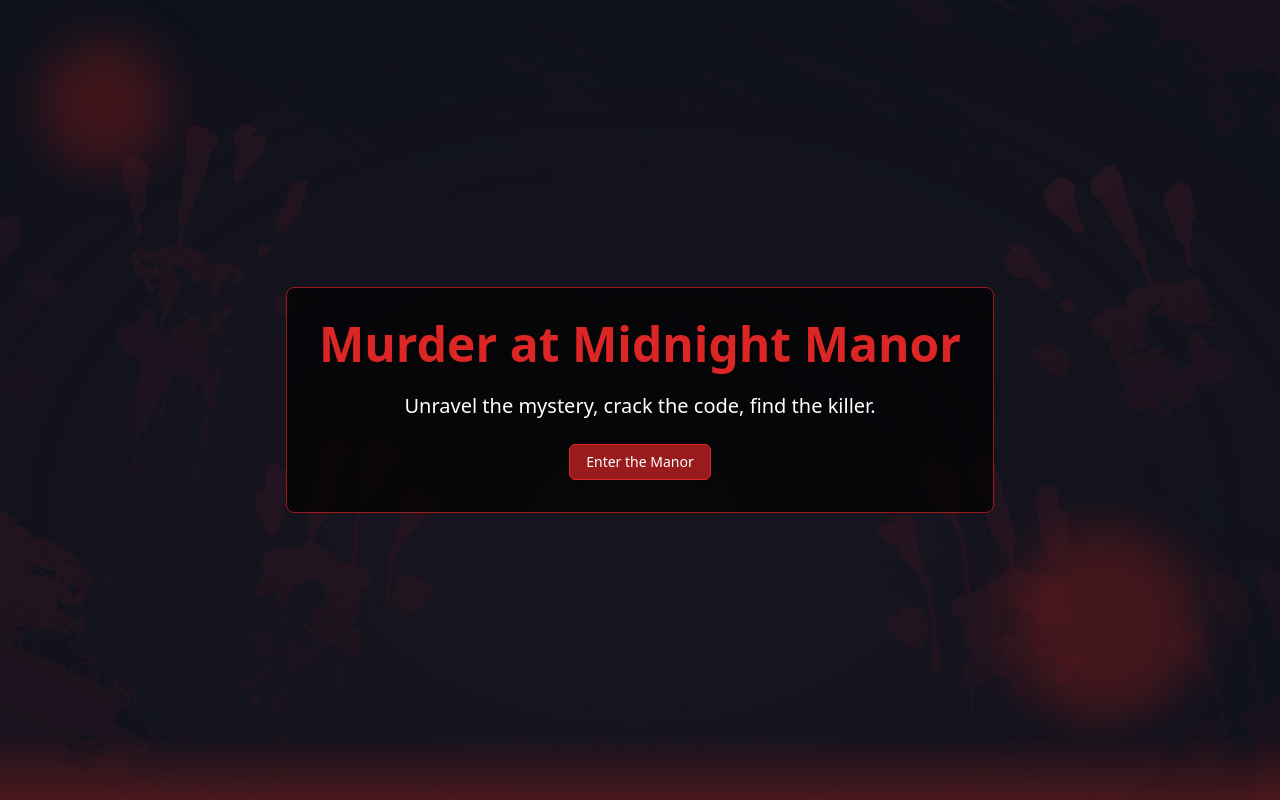
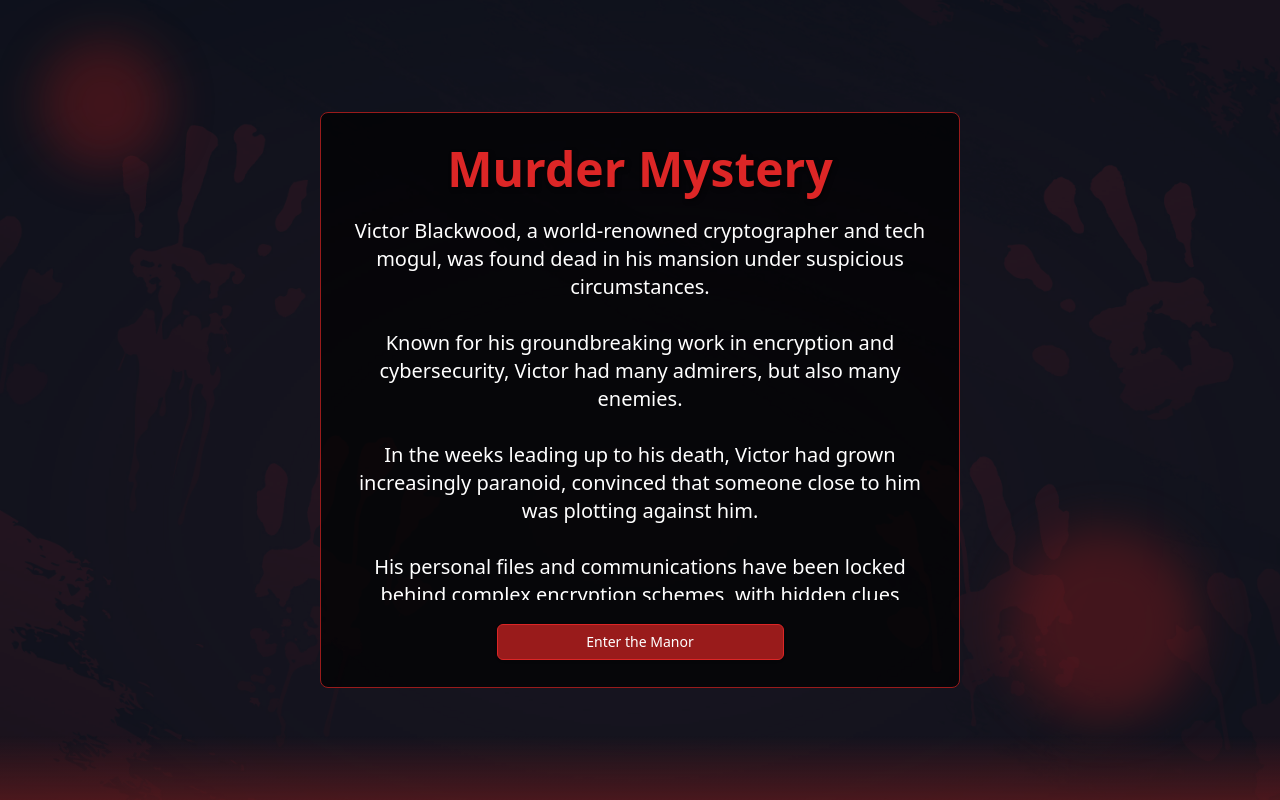
Before and after one commit to FrenzyVJN/invente-ctf, a Next.js app: page / in a window 1280 px wide. Built offline with nearby package versions, Linux system fonts and the light colour scheme.

Commit message:
update landing page according to Nitins requirement

```diff
--- a/app/page.tsx
+++ b/app/page.tsx
@@ -15,10 +15,10 @@ export default function LandingPage() {
         <div className="absolute top-10 left-10 w-32 h-32 rounded-full bg-red-800 opacity-20 blur-xl animate-pulse" />
         <div className="absolute bottom-20 right-20 w-48 h-48 rounded-full bg-red-800 opacity-20 blur-xl animate-pulse" />
       </div>
-      <div className="text-center space-y-6 p-8 bg-black bg-opacity-70 rounded-lg z-10 border border-red-800">
-        <h1 className="text-5xl font-extrabold text-red-600" style={{ textShadow: "2px 2px 4px rgba(0,0,0,0.5)" }}>Murder at Midnight Manor</h1>
-        <p className="text-xl">Unravel the mystery, crack the code, find the killer.</p>
-        <Button asChild className="bg-red-800 hover:bg-red-900 text-white border border-red-600">
+      <div className=" space-y-6 p-8 bg-black bg-opacity-70 rounded-lg z-10 border w-1/2 h-[36rem] border-red-800">
+        <h1 className="text-5xl text-center font-extrabold text-red-600" style={{ textShadow: "2px 2px 4px rgba(0,0,0,0.5)" }}>Murder Mystery</h1>
+        <p className="text-xl h-3/4 text-center overflow-y-auto">Victor Blackwood, a world-renowned cryptographer and tech mogul, was found dead in his mansion under suspicious circumstances.<br /><br /> Known for his groundbreaking work in encryption and cybersecurity, Victor had many admirers, but also many enemies. <br /><br /> In the weeks leading up to his death, Victor had grown increasingly paranoid, convinced that someone close to him was plotting against him.<br /><br />  His personal files and communications have been locked behind complex encryption schemes, with hidden clues scattered throughout his digital footprint.<br /><br /> As the investigator, it is your job to navigate this web of cryptic messages, uncover the truth behind Victor’s demise, and expose the identity of the killer lurking in the shadows.</p>
+        <Button asChild className="bg-red-800 mx-auto flex w-1/2 hover:bg-red-900 text-white border border-red-600">
           <Link href="/register">Enter the Manor</Link>
         </Button>
       </div>
```
Also changed, not shown: data.json (+8 -1 lines).
